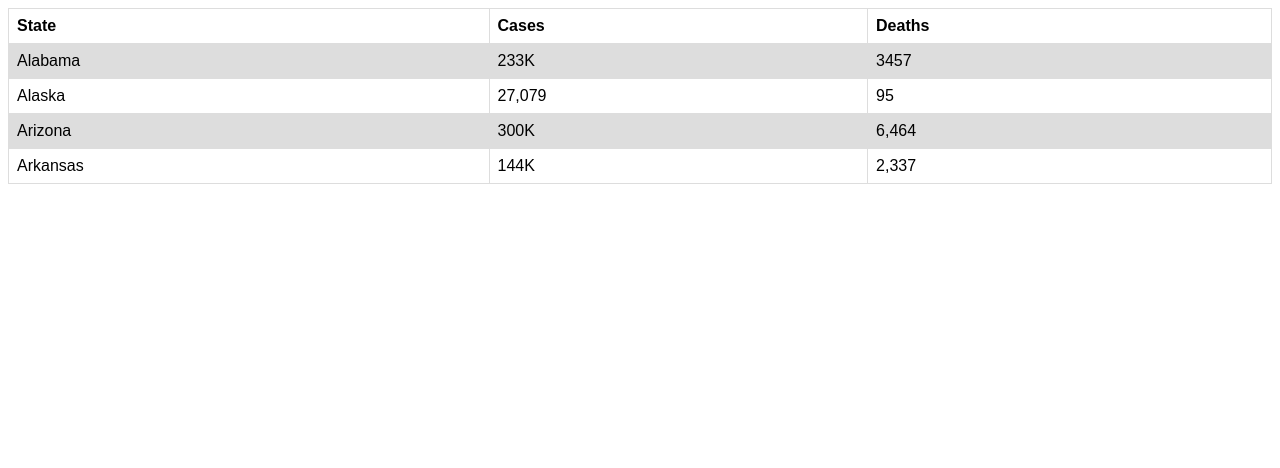
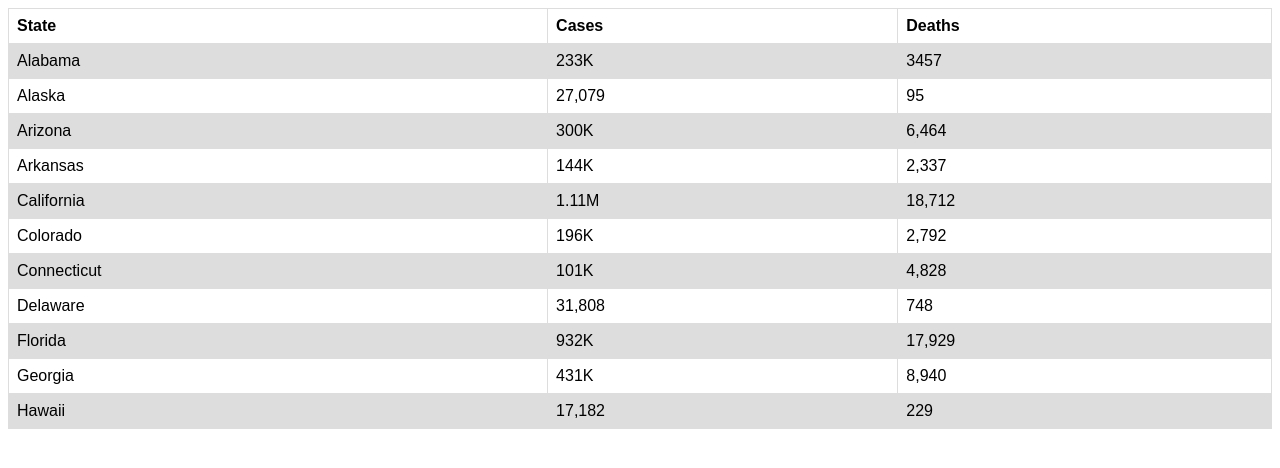
Before and after one commit to jsingh70/Milestone, a plain HTML site: page index.html in a window 1280 px wide. Drawn offline with Linux system fonts and the light colour scheme.

Commit message:
Update index.html
Added more state data

```diff
--- a/index.html
+++ b/index.html
@@ -46,6 +46,48 @@ tr:nth-child(even) {
     <td>144K</td>
     <td>2,337</td>
   </tr>
+
+  <tr>
+    <td>California</td>
+    <td>1.11M</td>
+    <td>18,712</td>
+  </tr>
+
+  <tr>
+    <td>Colorado</td>
+    <td>196K</td>
+    <td>2,792</td>
+  </tr>
+
+  <tr>
+    <td>Connecticut</td>
+    <td>101K</td>
+    <td>4,828</td>
+  </tr>
+
+  <tr>
+    <td>Delaware</td>
+    <td>31,808</td>
+    <td>748</td>
+  </tr>
+
+  <tr>
+    <td>Florida</td>
+    <td>932K</td>
+    <td>17,929</td>
+  </tr>
+
+  <tr>
+    <td>Georgia</td>
+    <td>431K</td>
+    <td>8,940</td>
+  </tr>
+
+  <tr>
+    <td>Hawaii</td>
+    <td>17,182</td>
+    <td>229</td>
+  </tr>
 </table>
 </body>
 </html>
```
